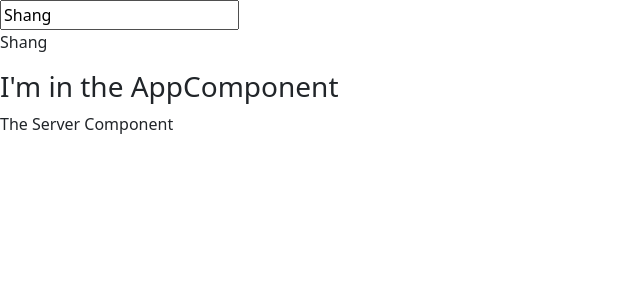
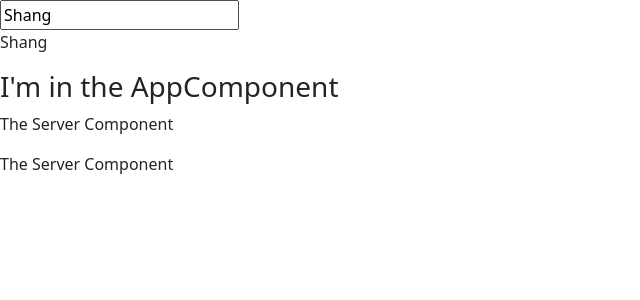
Before and after one commit to Stoneshishang/First-Angular-App, an Angular app: page / in a window 1280 px wide. Shown: the top 300 px of the page, without its empty margins (0-640 px from the left). Built offline with nearby package versions, Linux system fonts and the light colour scheme.

Commit message:
add servers component as parent of server component

```diff
--- a/src/app/app.component.html
+++ b/src/app/app.component.html
@@ -1,4 +1,4 @@
 <input type="text" [(ngModel)]="name" />
 <p>{{ name }}</p>
 <h3>I'm in the AppComponent</h3>
-<app-server></app-server>
+<app-servers></app-servers>
--- a/src/app/app.module.ts
+++ b/src/app/app.module.ts
@@ -4,9 +4,10 @@
 import { AppRoutingModule } from './app-routing.module';
 import { AppComponent } from './app.component';
 import { ServerComponent } from './server/server.component';
+import { ServersComponent } from './servers/servers.component';
 
 @NgModule({
-  declarations: [AppComponent, ServerComponent],
+  declarations: [AppComponent, ServerComponent, ServersComponent],
   imports: [BrowserModule, FormsModule],
   providers: [],
   bootstrap: [AppComponent],
--- /dev/null
+++ b/src/app/servers/servers.component.html
@@ -0,0 +1,2 @@
+<app-server></app-server>
+<app-server></app-server>
--- /dev/null
+++ b/src/app/servers/servers.component.ts
@@ -0,0 +1,15 @@
+import { Component, OnInit } from '@angular/core';
+
+@Component({
+  selector: 'app-servers',
+  templateUrl: './servers.component.html',
+  styleUrls: ['./servers.component.scss']
+})
+export class ServersComponent implements OnInit {
+
+  constructor() { }
+
+  ngOnInit(): void {
+  }
+
+}
```
Also changed, not shown: src/app/servers/servers.component.scss (added), 1 other file (tests, documents, lock files or other folders).
